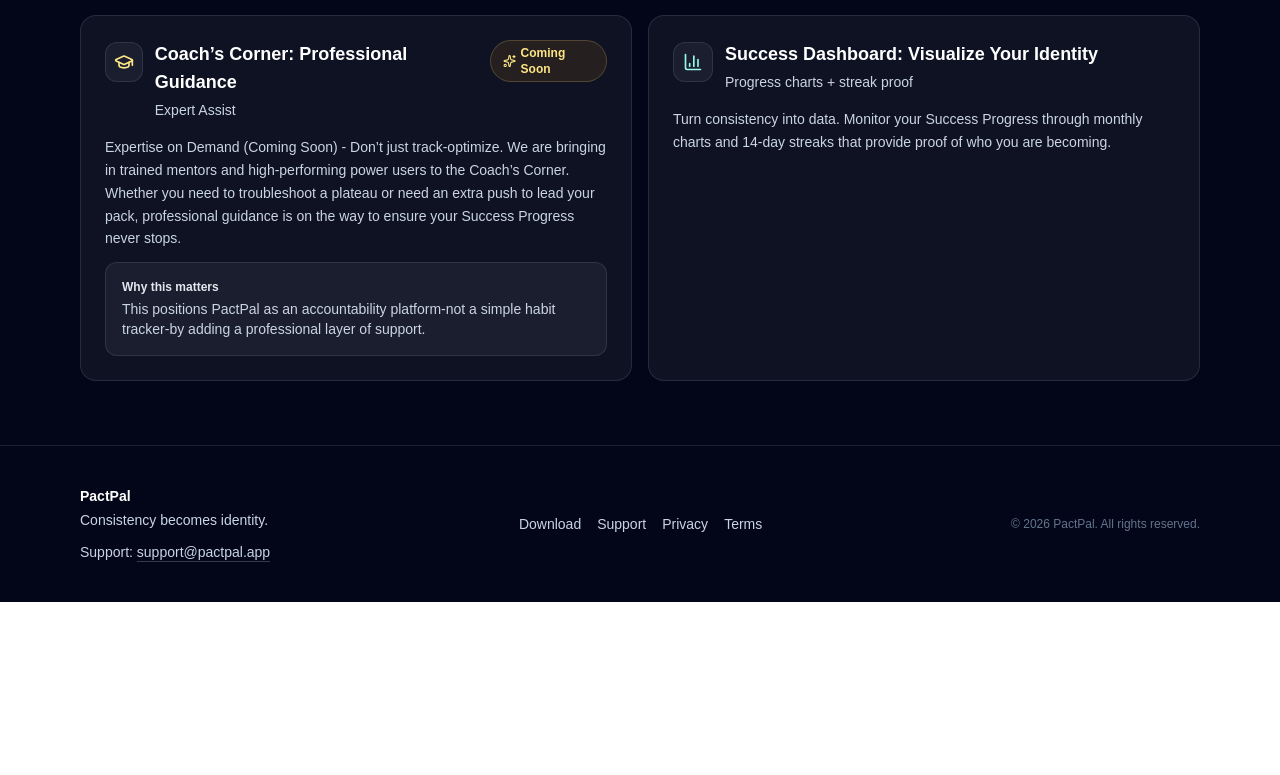
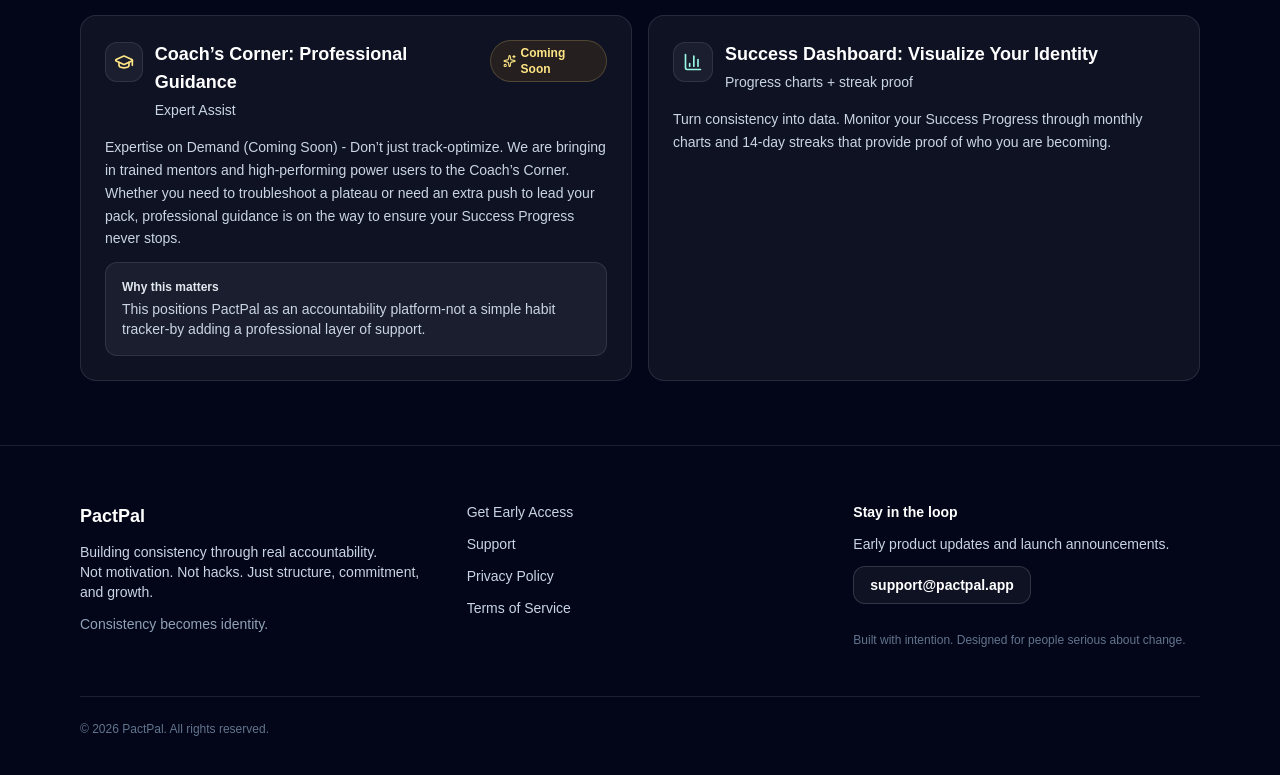
Before and after one commit to PactPal/pactpal-web, a Next.js app: page / in a window 1280 px wide. Shown: the part 1644-2419 px from the top of the page. Before the commit the page ends 2246 px from the top, so only its background shows below. Built offline with nearby package versions, Linux system fonts and the light colour scheme.

Commit message:
Upgrade footer with mission, trust, and conversion

```diff
--- a/components/Footer.tsx
+++ b/components/Footer.tsx
@@ -1,41 +1,63 @@
-// components/Footer.tsx
 import Link from "next/link";
 import { SITE } from "@/lib/site";
 
 export function Footer() {
   return (
     <footer className="border-t border-white/10 bg-slate-950">
-      <div className="mx-auto flex max-w-6xl flex-col gap-6 px-4 py-10 md:flex-row md:items-center md:justify-between">
-        <div className="text-sm text-slate-300">
-          <div className="font-semibold text-white">{SITE.name}</div>
-          <div className="mt-1">{SITE.tagline}</div>
-          <div className="mt-3">
-            Support:{" "}
+      <div className="mx-auto max-w-6xl px-4 py-14">
+        <div className="grid gap-10 md:grid-cols-3">
+          {/* Brand / Mission */}
+          <div className="space-y-3">
+            <div className="text-lg font-semibold text-white">{SITE.name}</div>
+            <p className="text-sm text-slate-300">
+              Building consistency through real accountability.
+              <br />
+              Not motivation. Not hacks. Just structure, commitment, and growth.
+            </p>
+            <p className="text-sm text-slate-400">
+              {SITE.tagline}
+            </p>
+          </div>
+
+          {/* Navigation */}
+          <div className="flex flex-col gap-3 text-sm text-slate-300">
+            <Link className="hover:text-white" href="/download">
+              Get Early Access
+            </Link>
+            <Link className="hover:text-white" href="/support">
+              Support
+            </Link>
+            <Link className="hover:text-white" href="/privacy">
+              Privacy Policy
+            </Link>
+            <Link className="hover:text-white" href="/terms">
+              Terms of Service
+            </Link>
+          </div>
+
+          {/* Email / Trust */}
+          <div className="space-y-3">
+            <div className="text-sm font-semibold text-white">
+              Stay in the loop
+            </div>
+            <p className="text-sm text-slate-300">
+              Early product updates and launch announcements.
+            </p>
+
             <a
-              className="underline decoration-white/20 underline-offset-4 hover:text-white"
               href={`mailto:${SITE.supportEmail}`}
+              className="inline-flex w-fit items-center justify-center rounded-xl border border-white/15 bg-white/5 px-4 py-2 text-sm font-semibold text-white transition hover:bg-white/10"
             >
               {SITE.supportEmail}
             </a>
+
+            <div className="pt-4 text-xs text-slate-500">
+              Built with intention. Designed for people serious about change.
+            </div>
           </div>
         </div>
 
-        <div className="flex flex-wrap gap-4 text-sm text-slate-300">
-          <Link className="hover:text-white" href="/download">
-            Download
-          </Link>
-          <Link className="hover:text-white" href="/support">
-            Support
-          </Link>
-          <Link className="hover:text-white" href="/privacy">
-            Privacy
-          </Link>
-          <Link className="hover:text-white" href="/terms">
-            Terms
-          </Link>
-        </div>
-
-        <div className="text-xs text-slate-500">
+        <div className="mt-12 border-t border-white/10 pt-6 text-xs text-slate-500">
           © {new Date().getFullYear()} {SITE.name}. All rights reserved.
         </div>
       </div>
```
